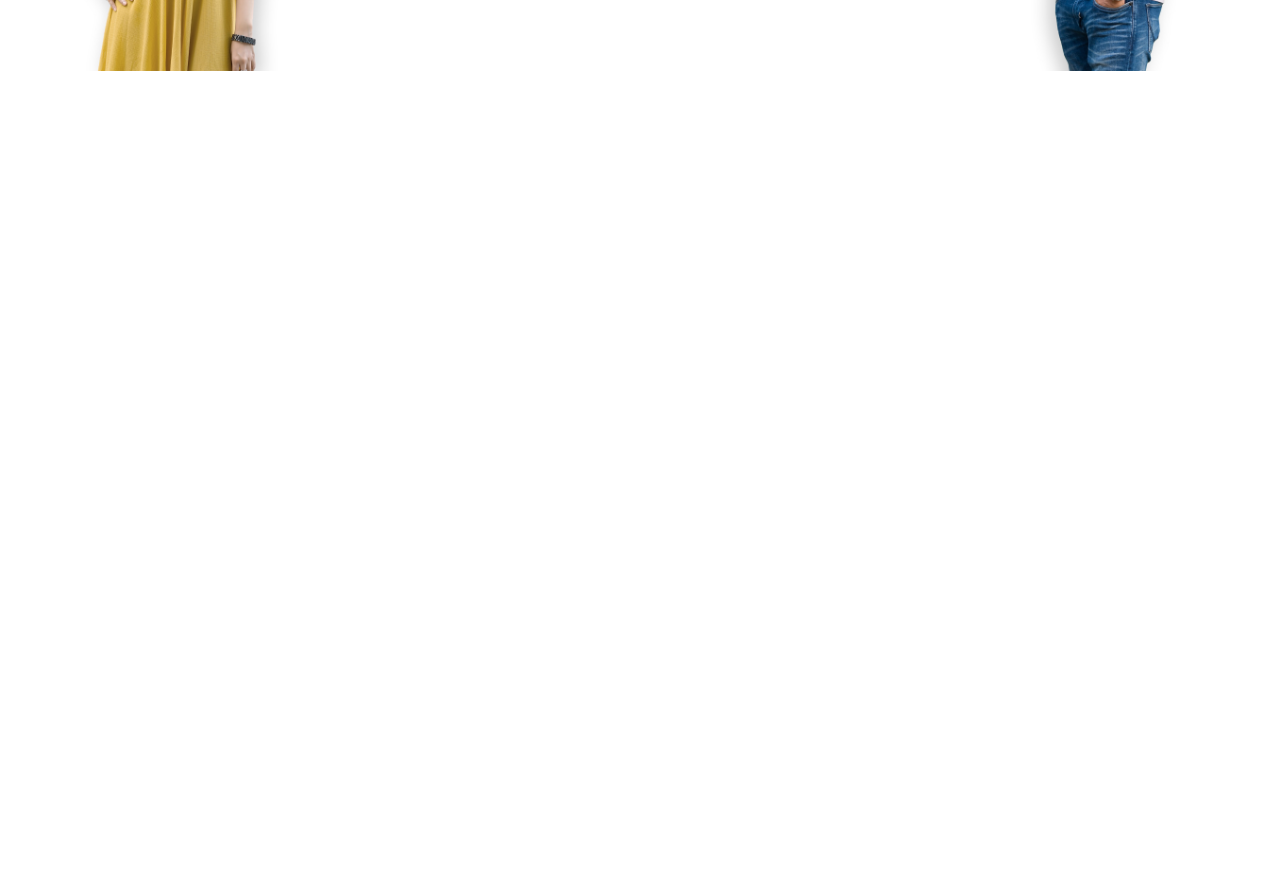
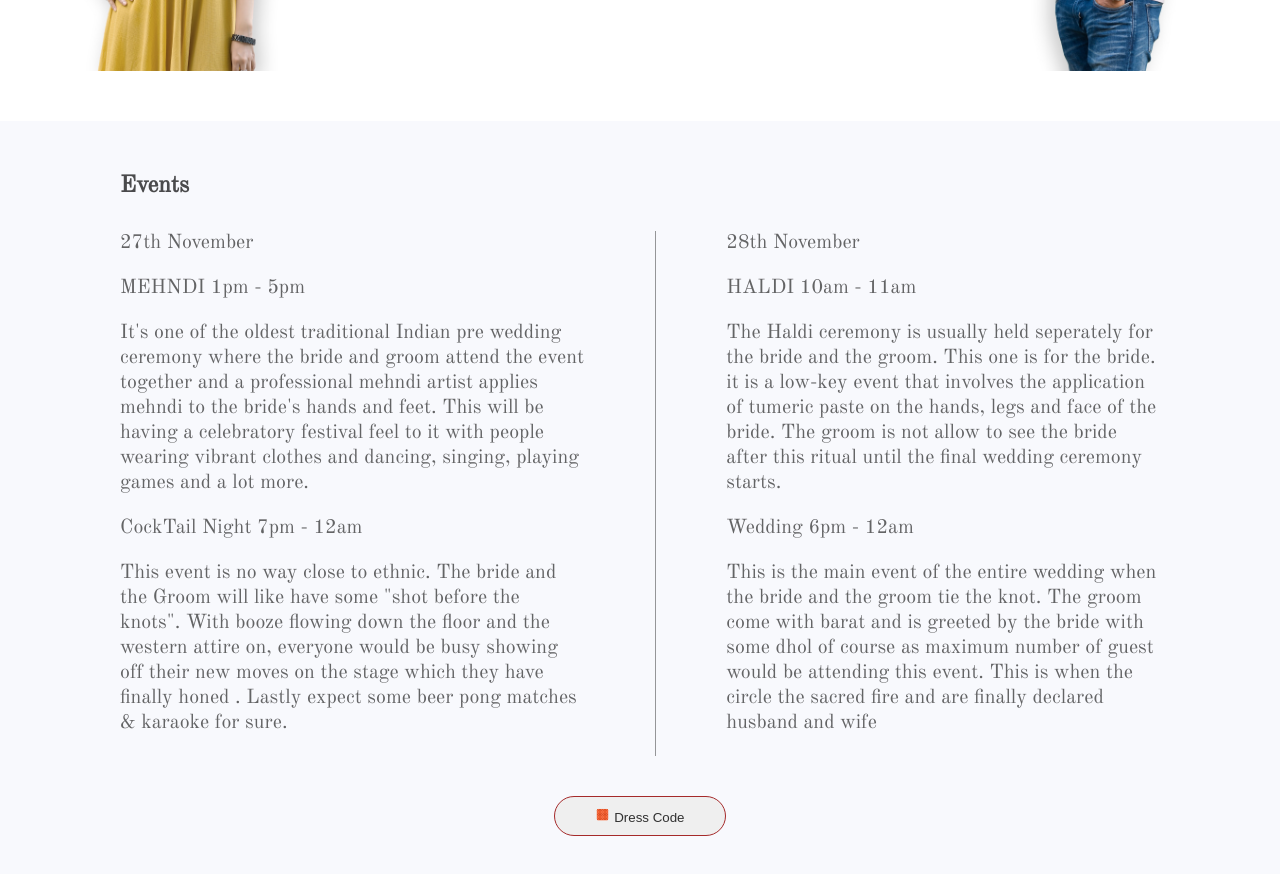
Before and after one commit to Jubril1464/Coding-platform-frontend, a React (Create React App) app: page / in a window 1280 px wide. Shown: the part 1320-2194 px from the top of the page. Before the commit the page ends 1441 px from the top, so only its background shows below. Built offline with nearby package versions, Linux system fonts and the light colour scheme; a web font is replaced by a local one.

Commit message:
Added modal component and also added new pages

```diff
--- a/public/index.html
+++ b/public/index.html
@@ -42,6 +42,7 @@
     <noscript>You need to enable JavaScript to run this app.</noscript>
     <div id="root"></div>
     <div id="nav"></div>
+    <div id="modal"></div>
     <!--
       This HTML file is a template.
       If you open it directly in the browser, you will see an empty page.
--- a/src/App.js
+++ b/src/App.js
@@ -3,6 +3,7 @@ import './App.css';
 import Homepage from './Pages/HomePage/Homepage';
 import Nav from './Component/Nav/Nav';
 import HowWeMeet from './Pages/HomePage/HowWeMeet/HowWeMeet';
+import Event from './Pages/HomePage/Event/Event';
 
 function App() {
   return (
@@ -11,6 +12,7 @@ function App() {
         <Nav />
       <Homepage />
       <HowWeMeet />
+      <Event />
 
     </div>
   );
--- /dev/null
+++ b/src/Component/Modal/Modal.js
@@ -0,0 +1,82 @@
+import { React, useEffect } from "react";
+import Styles from "./Modal.module.css";
+import { FaTimes } from "react-icons/fa";
+import ReactDOM from "react-dom";
+
+const domElement = document.getElementById("modal");
+
+const Modal = ({ show, close }) => {
+    // const closeOnEscapeKeydown = (e) => {
+    //     // if ((e.charCode || e.keyCode) === "27") {
+    //     //     close();
+    //     // }
+    //   if (e.key === 'Escape') {
+    //      close()
+    //   }
+    // };
+    // useEffect(() => {
+    //     document.body.addEventListener("keydown", closeOnEscapeKeydown);
+    //     return function cleanup() {
+    //         document.body.removeEventListener('keydown', closeOnEscapeKeydown)
+    //     }
+    // }, []);
+
+  return (
+    <>
+      {show ? (
+        <div className={`${Styles.modalContainer}`} onClick={() => close()}>
+          <div className={Styles.modal} onClick={(e) => e.stopPropagation()}>
+            <header className={Styles.modal__header}>
+              <h2 className={Styles.modal__headerTitle}>
+                ugh.... Dress Codes?
+              </h2>
+              <FaTimes
+                className={Styles.close}
+                onClick={() => close()}
+              ></FaTimes>
+            </header>
+            <main className={Styles.modal__content}>
+              <div className={Styles.text__container}>
+                <p className={Styles.heading__secondary}>
+                  MEHDI <span>1pm - 5pm</span>
+                </p>
+                <p className={Styles.heading__tertiary}>Ethnic indian wear</p>
+                <p className={Styles.paragraph}>
+                  Ladies can wear something bright & vivid and gentlemen can be
+                  on their vibrant kurtas with pants and pyjamas along with and
+                  optional shawi
+                </p>
+              </div>
+              <div className={Styles.text__container}>
+                <p className={Styles.heading__secondary}>
+                  Cocktail Night <span>7pm - 12am</span>
+                </p>
+                <p className={Styles.heading__tertiary}>Western attire</p>
+                <p className={Styles.paragraph}>
+                  A semi formal look that is cotemporary and fashionable whic is
+                  not too prim & proper is the best to pull this night. You can
+                  see some pins for ladies and gen
+                </p>
+              </div>
+              <div className={Styles.text__container}>
+                <p className={Styles.heading__secondary}>
+                  Wedding <span>6pm - 12pm</span>
+                </p>
+                <p className={Styles.heading__tertiary}>Indo-western </p>
+                <p className={Styles.paragraph}>
+                  Ladies can flaunt their uncoventional sarees, lehengas,
+                  anarkalis dresses and the list goes on whereas gentlemen can
+                  wear any kind of suit or just blazzer. if you dont like to
+                  wear suit/blazzer, you can do a high neck(band-gala) waist
+                  coat and shirt combo.
+                </p>
+              </div>
+            </main>
+          </div>
+        </div>
+      ) : null}
+    </>
+  );
+};
+
+export default Modal;
--- /dev/null
+++ b/src/Component/Modal/Modal.module.css
@@ -0,0 +1,59 @@
+.modalContainer{
+    position: fixed;
+    top: 0;
+    bottom: 0;
+    left: 0;
+    right: 0;
+    background-color: rgba(0,0,0,.5);
+    display: flex;
+    justify-content: center;
+    align-items: center;
+}
+.modal{
+    width: 50vw;
+    height: auto;
+    background-color: #fff;
+    padding: 5rem 4rem;
+    background-color: rgba(255,255,255, .0.35);
+    backdrop-filter: blur(5px);
+    box-shadow: 0 0 1rem rgba(0,0,0, .2);
+    color: rgba(0,0,0,.5);
+}
+.modal__header{
+    position: relative;
+    margin-bottom: 2.5rem;
+
+}
+.modal__headerTitle{
+    text-align: center;
+    text-transform: uppercase;
+}
+.close{
+    position: absolute;
+    top: 0;
+    right: 0;
+
+}
+.close:hover{
+    transform: scale(1.1);
+}
+.modal__content{
+    padding: 2rem 0;
+}
+.text__container:not(:last-child) {
+    margin-bottom: 3rem;
+
+}
+.heading__secondary{
+
+    margin-bottom: 1rem;
+
+}
+.heading__secondary > span{
+ font-style: italic;
+ font-size: 1.5rem;
+}
+.heading__tertiary{
+    font-weight: 700;
+    margin-bottom: 1rem;
+}
--- a/src/Component/Nav/Nav.module.css
+++ b/src/Component/Nav/Nav.module.css
@@ -6,6 +6,7 @@
   background: rgba(0, 0, 0, 0.859);
   padding: 2rem; */
   position: relative;
+
 }
 /* .nav__container > ul {
   display: flex;
--- /dev/null
+++ b/src/Pages/HomePage/Event/Event.js
@@ -0,0 +1,83 @@
+import { React, useState }  from "react";
+import eventStyles from "./Event.module.css";
+import Button from "../../../Component/Button/Button";
+import { FcCloth } from 'react-icons/fc'
+import Modal from "../../../Component/Modal/Modal";
+
+const Event = () => {
+  const [show, setShow] = useState(false);
+  const Toggle = () => {
+    setShow(!show)
+  }
+  return (
+    <div className={eventStyles.event}>
+      <Modal show={show} close={Toggle} />
+      <h3 className={eventStyles.headingTertiary}>Events</h3>
+      <div className={eventStyles.rowContainer}>
+        <div className={eventStyles.row}>
+          <p className={eventStyles.paragraph}>27th November</p>
+          <p className={eventStyles.paragraph}>
+            {" "}
+            <span>MEHNDI </span> 1pm - 5pm
+          </p>
+          <p className={eventStyles.paragraph}>
+            It's one of the oldest traditional Indian pre wedding ceremony where
+            the bride and groom attend the event together and a professional
+            mehndi artist applies mehndi to the bride's hands and feet. This
+            will be having a celebratory festival feel to it with people wearing
+            vibrant clothes and dancing, singing, playing games and a lot more.
+          </p>
+          <p className={eventStyles.paragraph}>
+            {" "}
+            <span>CockTail Night</span> 7pm - 12am
+          </p>
+          <p className={eventStyles.paragraph}>
+            This event is no way close to ethnic. The bride and the Groom will
+            like have some "shot before the knots". With booze flowing down the
+            floor and the western attire on, everyone would be busy showing off
+            their new moves on the stage which they have finally honed . Lastly
+            expect some beer pong matches & karaoke for sure.
+          </p>
+        </div>
+        <div className={eventStyles.row}>
+          <p className={eventStyles.paragraph}>28th November</p>
+          <p className={eventStyles.paragraph}>
+            {" "}
+            <span>HALDI </span> 10am - 11am
+          </p>
+          <p className={eventStyles.paragraph}>
+            The Haldi ceremony is usually held seperately for the bride and the
+            groom. This one is for the bride. it is a low-key event that
+            involves the application of tumeric paste on the hands, legs and
+            face of the bride. The groom is not allow to see the bride after
+            this ritual until the final wedding ceremony starts.
+          </p>
+          <p className={eventStyles.paragraph}>
+            {" "}
+            <span>Wedding</span> 6pm - 12am
+          </p>
+          <p className={eventStyles.paragraph}>
+            This is the main event of the entire wedding when the bride and the
+            groom tie the knot. The groom come with barat and is greeted by the
+            bride with some dhol of course as maximum number of guest would be
+            attending this event. This is when the circle the sacred fire and
+            are finally declared husband and wife
+          </p>
+        </div>
+      </div>
+      <div className={eventStyles.btnContainer}>
+        <Button
+          border="1px solid brown"
+          borderRadius="2rem"
+          padding="1rem 4rem"
+          color='rgba(0,0,0,.8)'
+          onClick={Toggle}
+        >
+         <FcCloth size={15} ></FcCloth> Dress Code{" "}
+        </Button>
+      </div>
+    </div>
+  );
+};
+
+export default Event;
--- /dev/null
+++ b/src/Pages/HomePage/Event/Event.module.css
@@ -0,0 +1,30 @@
+.event{
+
+    font-size: 2rem;
+    padding: 5rem 5rem;
+    background-color: var(--color-bg);
+
+}
+.headingTertiary{
+    margin-bottom: 3rem;
+    color: rgba(0,0,0,.7);
+    margin-left: 7rem;
+}
+.rowContainer{
+     display: flex;
+      color: rgba(0,0,0,.6);
+}
+.rowContainer * {
+    margin-bottom: 2rem;
+
+}
+.row{
+    padding: 0 7rem;
+}
+.row:not(:last-child){
+    border-right: 1px solid rgba(0,0,0,.4);
+}
+.btnContainer{
+    text-align: center;
+    margin-top: 2rem;
+}
--- a/src/Pages/HomePage/Homepage.module.css
+++ b/src/Pages/HomePage/Homepage.module.css
@@ -12,4 +12,13 @@
     url(../../Assets/hero-min.jpg);
     background-position: center;
     background-size: cover;
+    width: 100%;
 }
+.heroLogo{
+ width: 70rem;
+}
+@media (max-width:600px){
+  .heroLogo{
+    width: 65rem;
+  }
+}
--- a/src/Pages/HomePage/HowWeMeet/HowWeMeet.module.css
+++ b/src/Pages/HomePage/HowWeMeet/HowWeMeet.module.css
@@ -1,25 +1,33 @@
-.meet{
+.meet {
   padding: 5rem;
   text-align: center;
   font-size: 2rem;
-
 }
-.headingSecondary{
+.headingSecondary {
   font-size: 3.5rem;
-    color: rgba(0,0,0,.6);
+  color: rgba(0, 0, 0, 0.6);
   margin-bottom: 2rem;
   text-transform: uppercase;
 }
-.paragraph{
-    color: rgba(0,0,0,.4);
+.paragraph {
+  color: rgba(0, 0, 0, 0.4);
 }
-.marginTopBig{
+.marginTopBig {
   margin-top: 15rem;
 }
-.container{
+.container {
   display: flex;
 }
-.containerImg{
+.containerImg {
   height: 40rem;
   width: 50rem;
 }
+@media (max-width: 900px) {
+  .container {
+    flex-wrap: wrap;
+  }
+  .containerImg {
+    margin: 0 auto;
+    margin-bottom: 4rem;
+  }
+}
--- a/src/index.css
+++ b/src/index.css
@@ -5,17 +5,33 @@
   padding: 0;
 }
 html {
-  font-size: 62.5%;
-  box-sizing: border-box;
-  font-family: 'Old Standard TT';
+  font-size: 62.5%; /* 1rem = 10px, 10/16 = 62.5% */
+
+  font-family: "Old Standard TT";
 }
 body {
+  box-sizing: border-box;
+}
+:root{
+  --color-bg : #f8f9fd
+}
 
 
+/* Media query for tab-landscape */
+@media (max-width: 1200px) {
+  html {
+    font-size: 55%;
+  }
 }
-@media (max-width:700px){
-  html{
-    font-size: 42.5%;
+/* Media query for tab-portrait */
+@media (max-width: 900px) {
+  html {
+    font-size: 50%;  /* 1rem = 8px , 8/16 = 50% */
   }
-
 }
+/* Media query for phone */
+@media (max-width: 600px) {
+  html {
+     font-size: 40%;  /* 1rem = 7px , 6/16 = 43.75% */
+  }
+}
```
Lines whose indentation alone changed are shown as unchanged.
